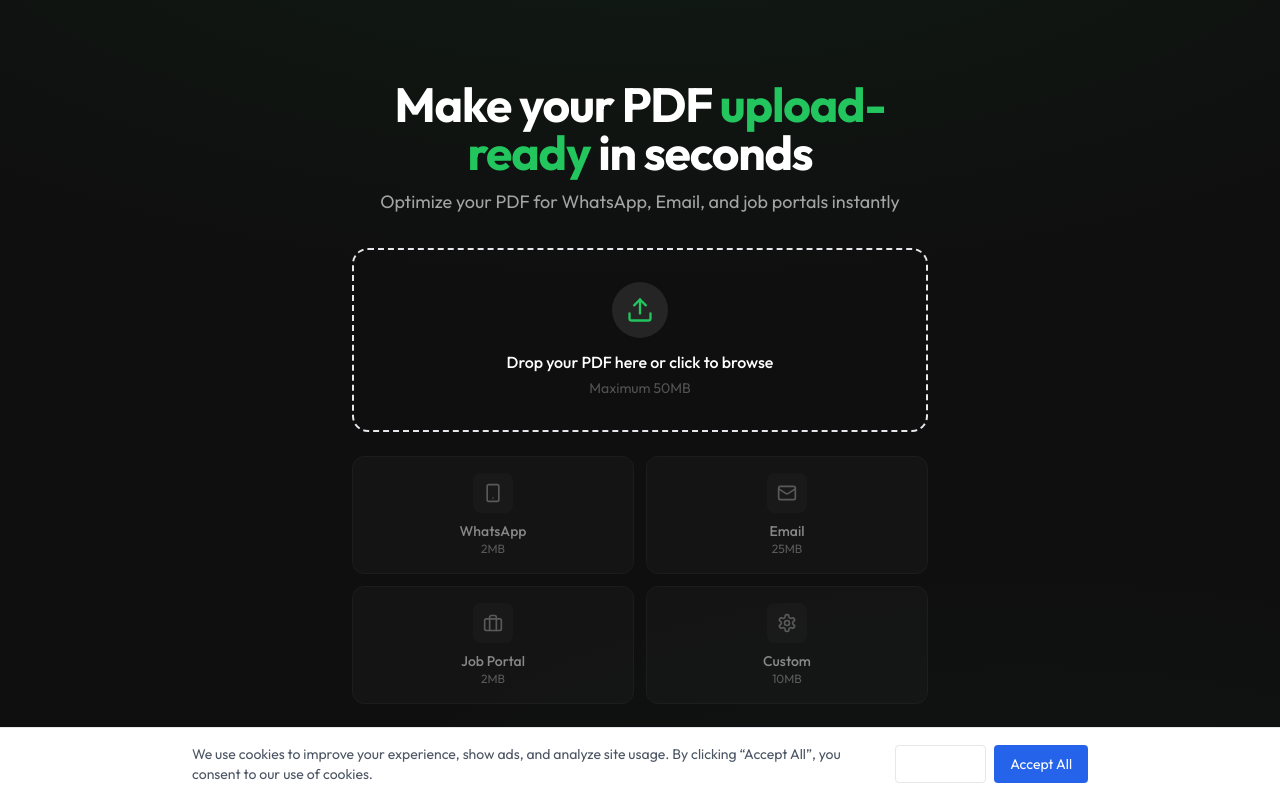
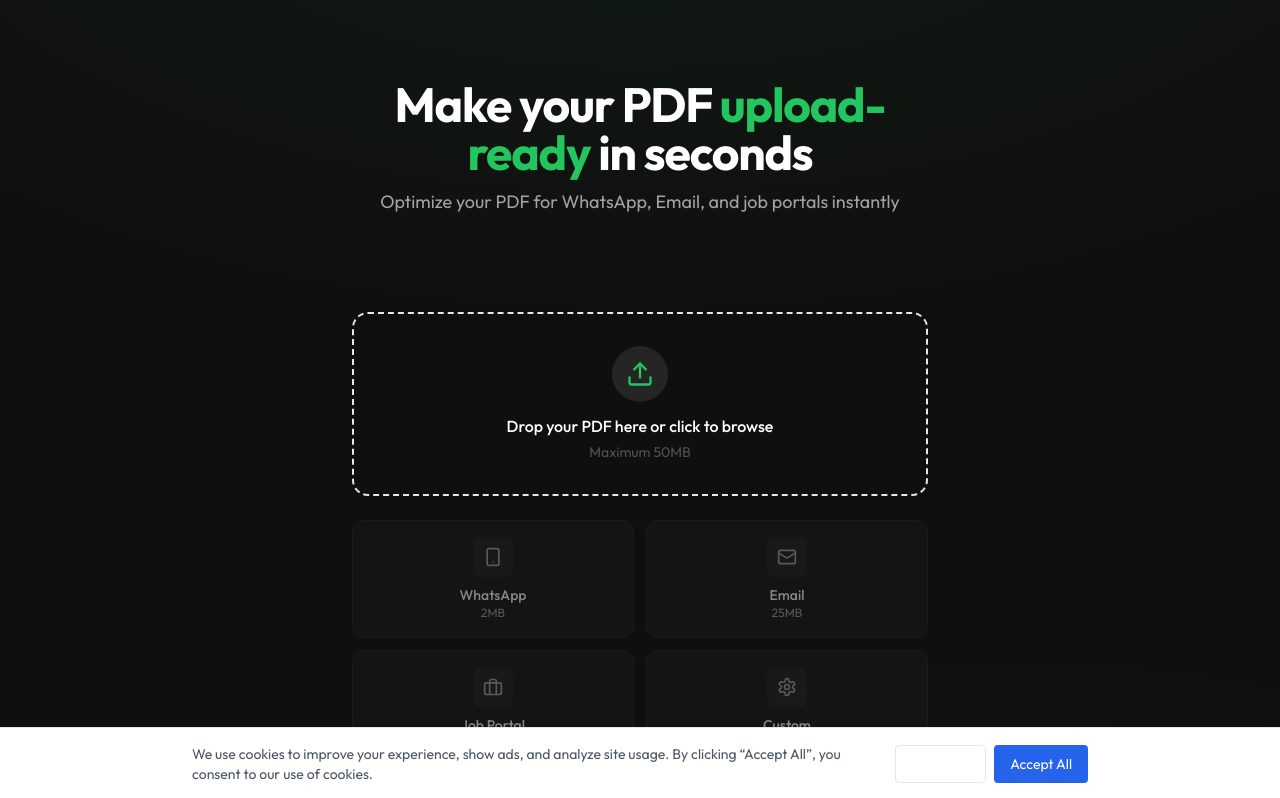
Before and after one commit to teja007-cyber/fitpdf, a Next.js app: page / in a window 1280 px wide. Shown: the top 798 px of the page. Built offline with nearby package versions, Linux system fonts and the light colour scheme; no server answers.

Commit message:
Add AdSense ad slot ID fallback

```diff
--- a/app/page.tsx
+++ b/app/page.tsx
@@ -7,7 +7,7 @@ import Link from 'next/link'
 import AdBanner from '@/components/AdBanner'
 
 const AD_CLIENT = process.env.NEXT_PUBLIC_AD_CLIENT || ''
-const AD_SLOT = process.env.NEXT_PUBLIC_AD_SLOT || ''
+const AD_SLOT = process.env.NEXT_PUBLIC_AD_SLOT || '8676706568'
 
 interface Platform {
   id: string
```
